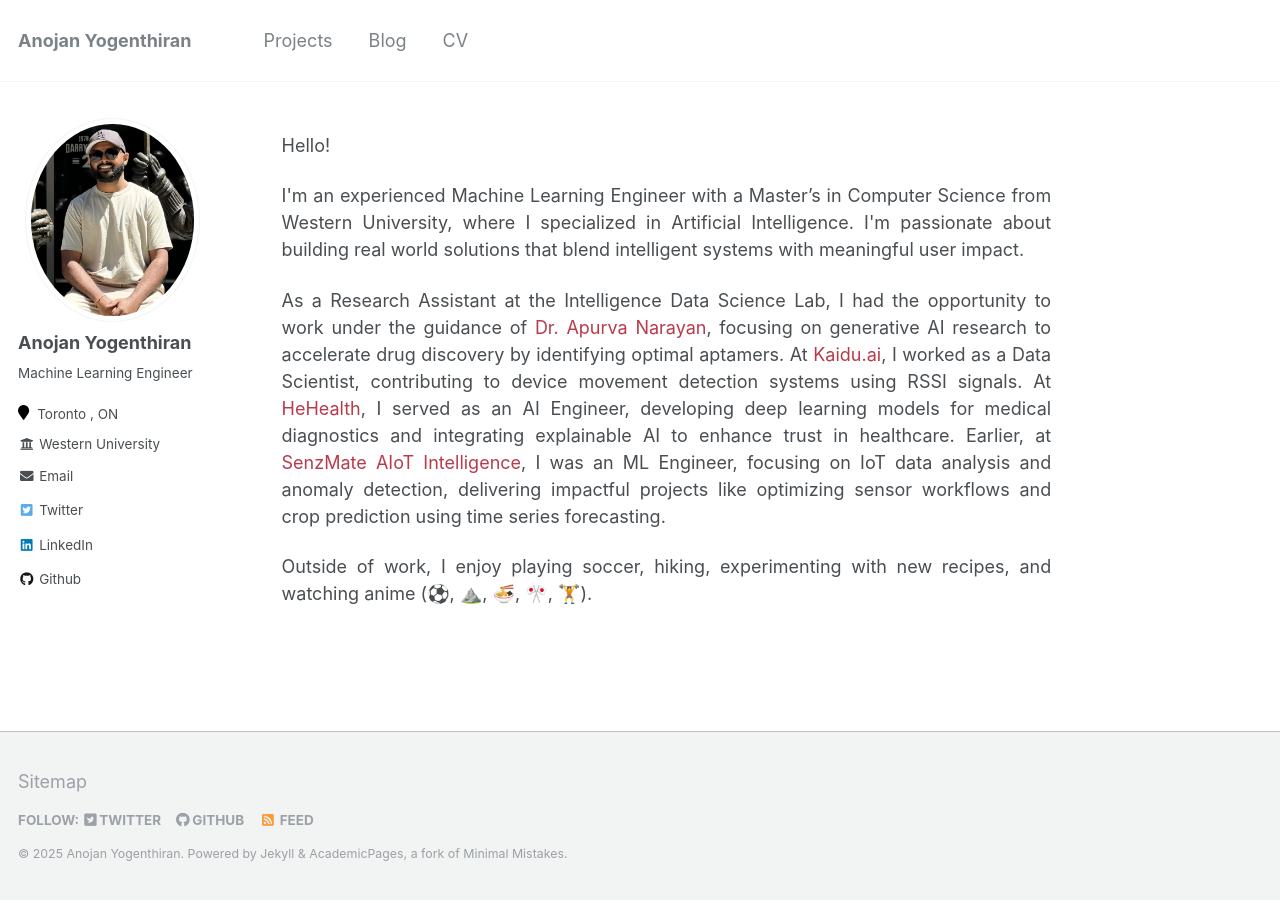
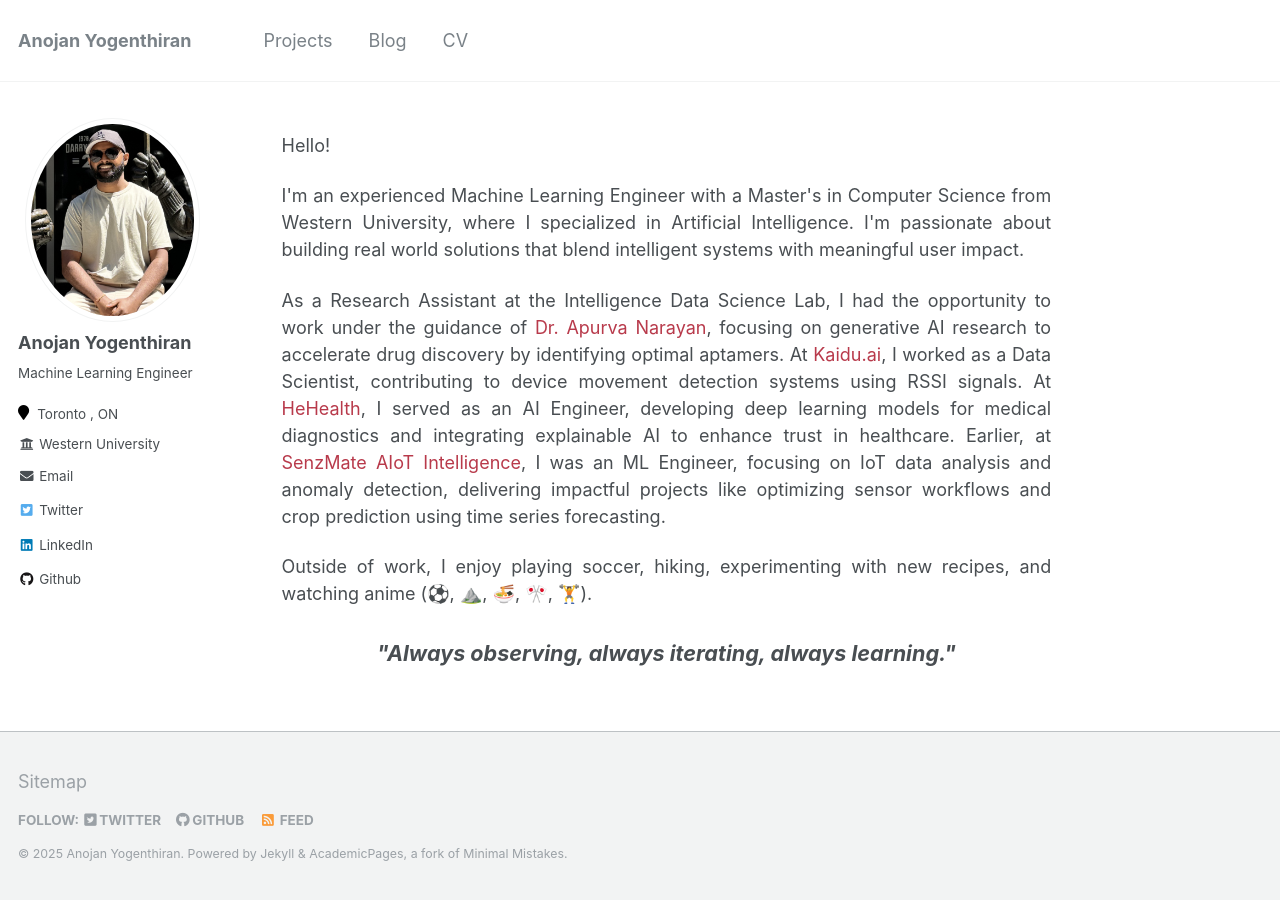
Before and after one commit to ayogenthiran/ayogenthiran.github.io, a Jekyll site: the page built from _pages/about.md, in a window 1280 px wide. Built offline with Jekyll 4.4.1, drawn with Linux system fonts in a browser that asks for light colours.

Commit message:
Add personal quote to about page

```diff
--- a/_pages/about.md
+++ b/_pages/about.md
@@ -11,8 +11,12 @@ redirect_from:
 
 Hello!
 
-I'm an experienced Machine Learning Engineer with a Master’s in Computer Science from Western University, where I specialized in Artificial Intelligence. I'm passionate about building real world solutions that blend intelligent systems with meaningful user impact.
+I'm an experienced Machine Learning Engineer with a Master's in Computer Science from Western University, where I specialized in Artificial Intelligence. I'm passionate about building real world solutions that blend intelligent systems with meaningful user impact.
 
 As a Research Assistant at the Intelligence Data Science Lab, I had the opportunity to work under the guidance of [Dr. Apurva Narayan](https://a-narayan.github.io/), focusing on generative AI research to accelerate drug discovery by identifying optimal aptamers. At [Kaidu.ai](https://www.kaidu.ai/), I worked as a Data Scientist, contributing to device movement detection systems using RSSI signals. At [HeHealth](https://hehealth.ai/), I served as an AI Engineer, developing deep learning models for medical diagnostics and integrating explainable AI to enhance trust in healthcare. Earlier, at [SenzMate AIoT Intelligence](https://www.senzmate.com/), I was an ML Engineer, focusing on IoT data analysis and anomaly detection, delivering impactful projects like optimizing sensor workflows and crop prediction using time series forecasting.
 
 Outside of work, I enjoy playing soccer, hiking, experimenting with new recipes, and watching anime (⚽, ⛰️, 🍜, 🎌, 🏋️).
+
+<div style="text-align: center; margin: 30px 0; font-size: 1.2em;">
+  <strong><em>"Always observing, always iterating, always learning."</em></strong>
+</div>
```
